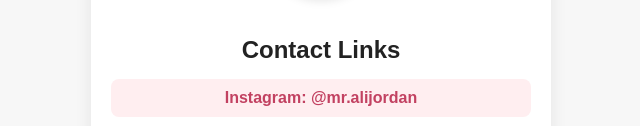
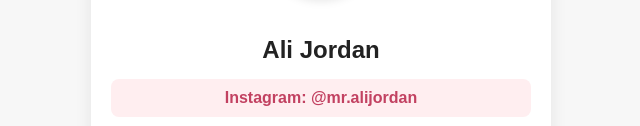
Before and after one commit to alijamalian78-bot/contact-site, a plain HTML site: page index.html in a window 1280 px wide. Shown: the part 221-347 px from the top of the page, without its empty margins (319-959 px from the left). Drawn offline with Linux system fonts and the light colour scheme.

Commit message:
Update index.html

```diff
--- a/index.html
+++ b/index.html
@@ -53,7 +53,7 @@
      style="width:120px;height:120px;border-radius:50%;object-fit:cover;margin-bottom:15px;box-shadow:0 4px 10px rgba(0,0,0,0.1);" />
 
 
-    <h2>Contact Links</h2>
+    <h2>Ali Jordan</h2>
     <a class="insta" href="https://instagram.com/mr.alijordan" target="_blank" rel="noopener">
       Instagram: @mr.alijordan
     </a>
```
